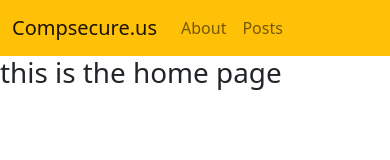
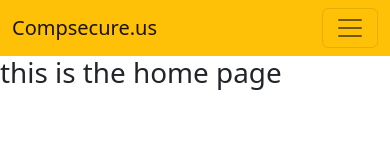
Before and after one commit to jimandjo/compsecure-frontend, a React (Create React App) app: page / in a window 390 px wide. Shown: the top 160 px of the page. Built offline with nearby package versions, Linux system fonts and the light colour scheme.

Commit message:
Navbar now collapes on small screens.

```diff
--- a/src/Home.js
+++ b/src/Home.js
@@ -1,24 +1,27 @@
 
 import { Link, Outlet, Route } from "react-router-dom"
-import { Button, Navbar } from "react-bootstrap"
+import { Button, NavDropdown, Navbar } from "react-bootstrap"
 import { Nav } from "react-bootstrap"
 import Container from "react-bootstrap/Container"
 import Stack from "react-bootstrap/Stack"
+import NavbarCollapse from "react-bootstrap/esm/NavbarCollapse"
 
 function Home() {
     return (
         <>
                     {/* Navbar */}
-            <Navbar bg="warning" variant="light">
+            <Navbar bg="warning" variant="light" expand="lg">
                 <Container fluid>
                 <Navbar.Brand href="/">Compsecure.us</Navbar.Brand>
-                    <Nav className="me-auto">
-                        <Link to="/about" className="nav-link">About</Link>
-                        <Link to="/posts" className="nav-link">Posts</Link>
-                    </Nav>
+                <Navbar.Toggle aria-controls="basic-navbar-nav" />
+                <Navbar.Collapse id="basic-navbar-nav">
+                <Nav className="me-auto">
+                    <Link to="/about" className="nav-link">About</Link>
+                    <Link to="/posts" className="nav-link">Posts</Link>
+                </Nav>
+                </Navbar.Collapse>
                 </Container>
                 </Navbar>
-
 
                 <Stack gap={3} className="col-md-10 mx-auto">
                     <Outlet />
```
